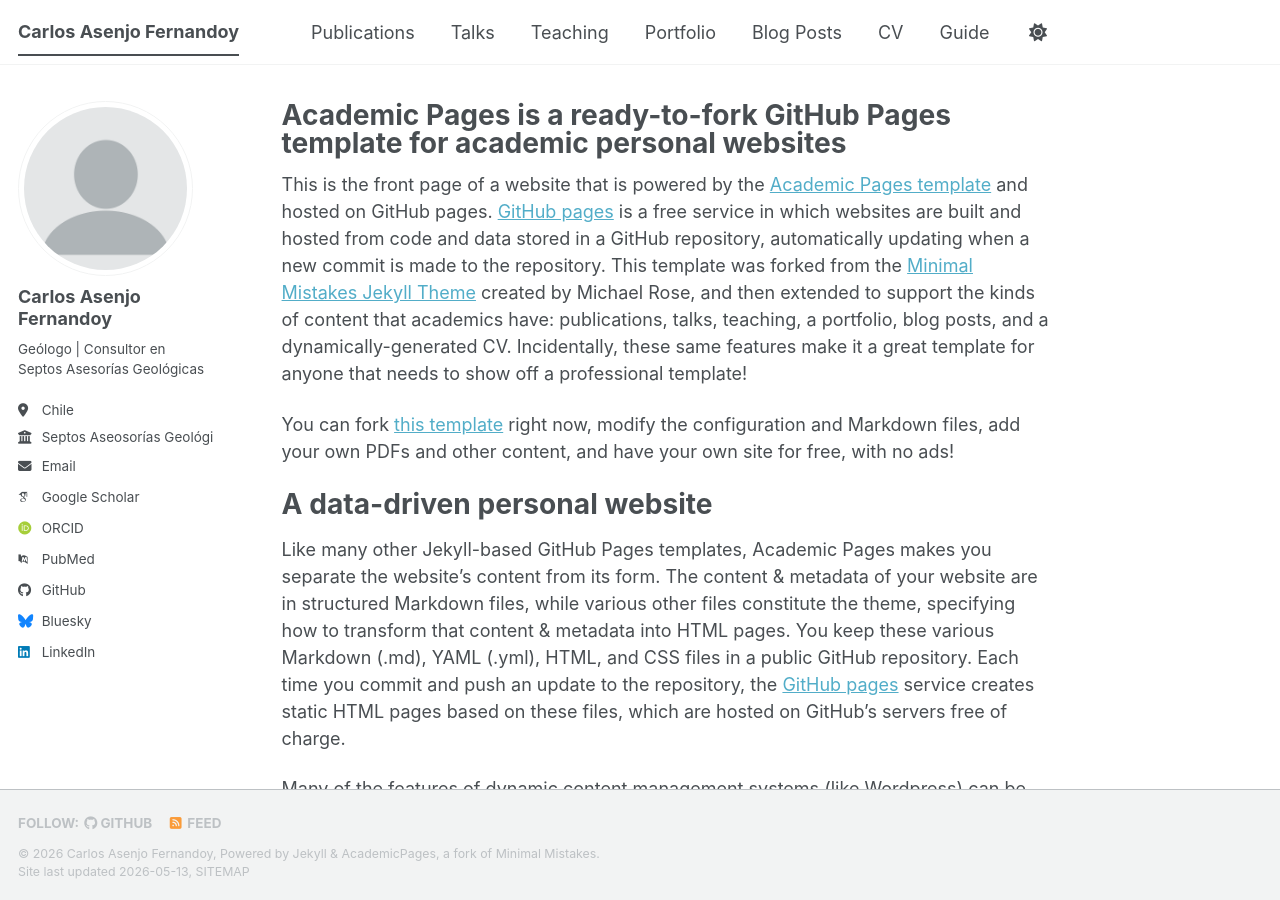
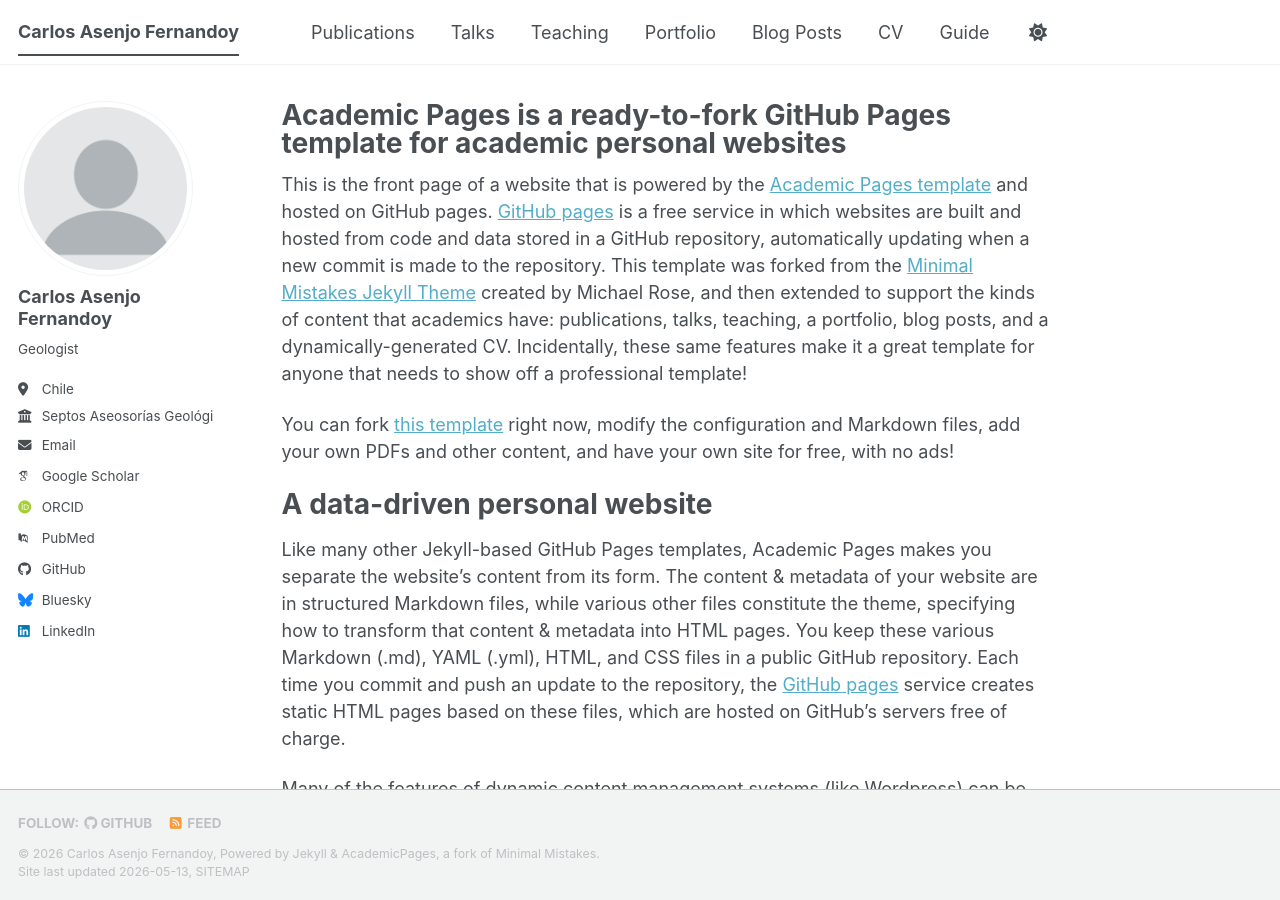
Before and after one commit to asenjocarlos/asenjocarlos.github.io, a Jekyll site: the page built from _pages/about.md, in a window 1280 px wide and 900 px high. Built offline with Jekyll 4.4.1, drawn with Linux system fonts in a browser that asks for light colours; some web fonts are replaced; a script bundle is joined from its source files by our own code; library files that are not in the unit come from our copies.

Commit message:
Update _config.yml
3

```diff
--- a/_config.yml
+++ b/_config.yml
@@ -26,7 +26,7 @@
   avatar           : "profile.png"
   name             : "Carlos Asenjo Fernandoy"
   pronouns         : # example: "she/her"
-  bio              : "Geólogo | Consultor en Septos Asesorías Geológicas"
+  bio              : "Geologist"
   location         : "Chile"
   employer         : "Septos Aseosorías Geológicas"
   uri              : # URL
```
